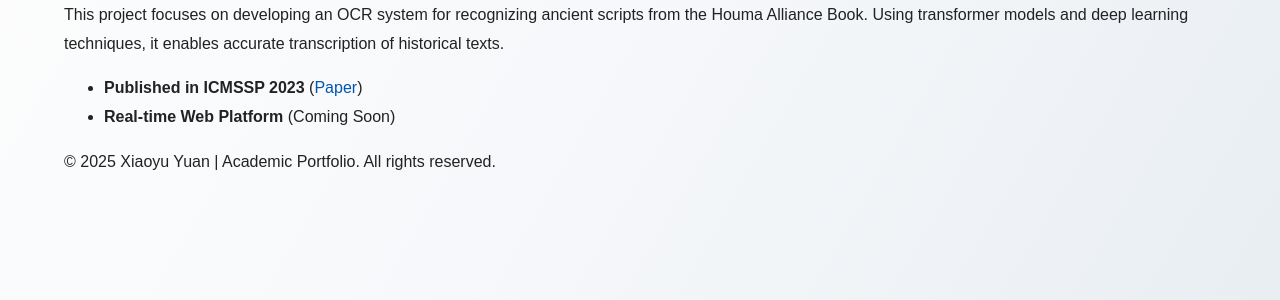
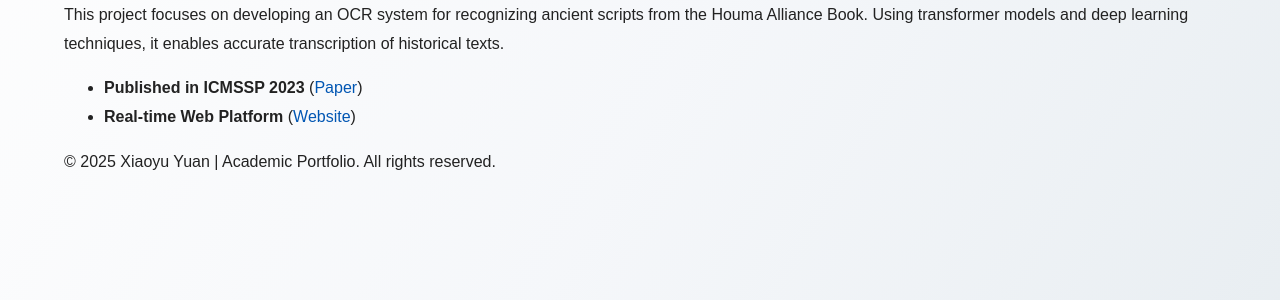
Before and after one commit to XiaoyuYuan19/portfolio, a Jekyll site: the page built from _projects/houma-ocr.md, in a window 1280 px wide. Shown: the part 317-617 px from the top of the page. Built offline with Jekyll 4.4.1, drawn with Linux system fonts in a browser that asks for light colours.

Commit message:
Update houma-ocr.md

```diff
--- a/_projects/houma-ocr.md
+++ b/_projects/houma-ocr.md
@@ -11,7 +11,7 @@ details: |
   it enables accurate transcription of historical texts.
 
   - **Published in ICMSSP 2023** ([Paper](https://dl.acm.org/doi/10.1145/3613917.3613923))
-  - **Real-time Web Platform** (Coming Soon)
+  - **Real-time Web Platform** ([Website](https://houmaocr.ddns.net/))
 ---
 
 # {{ page.title }}
```
